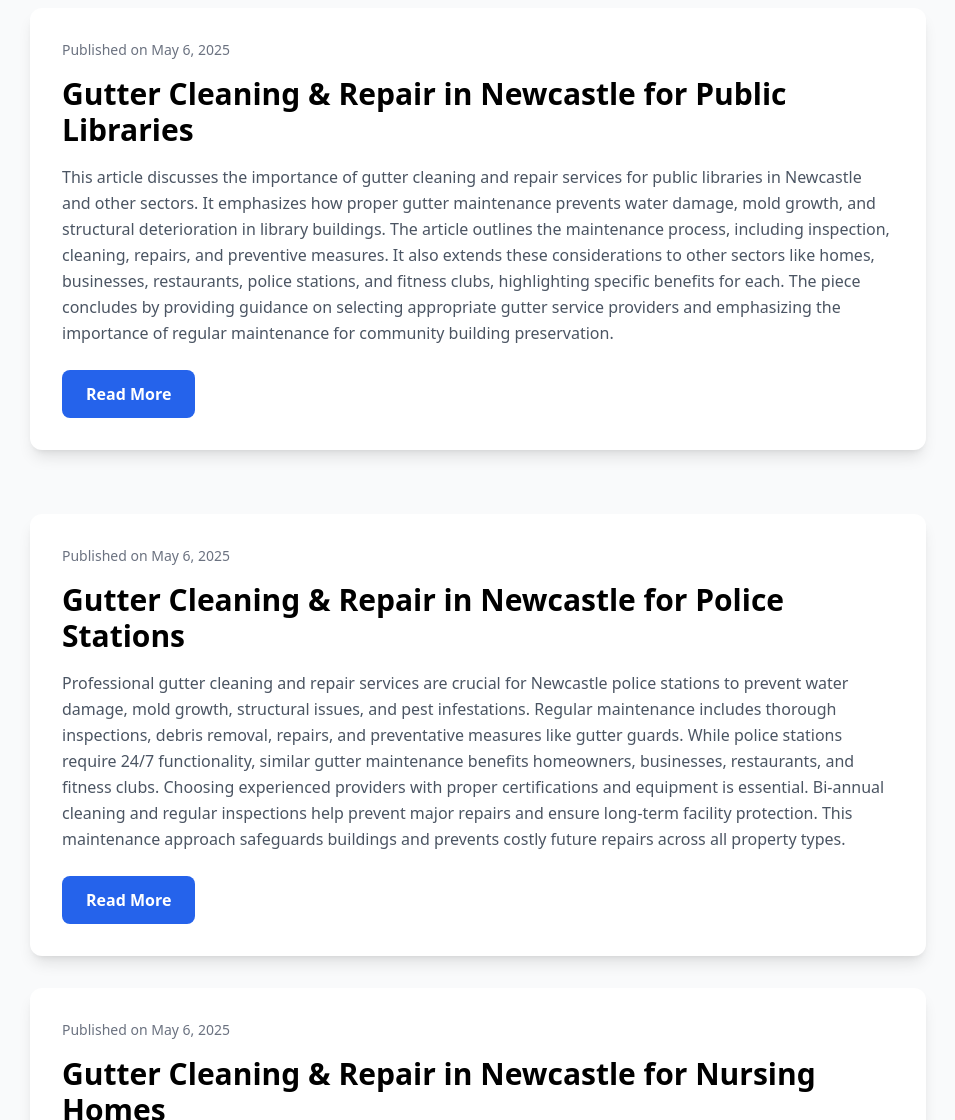
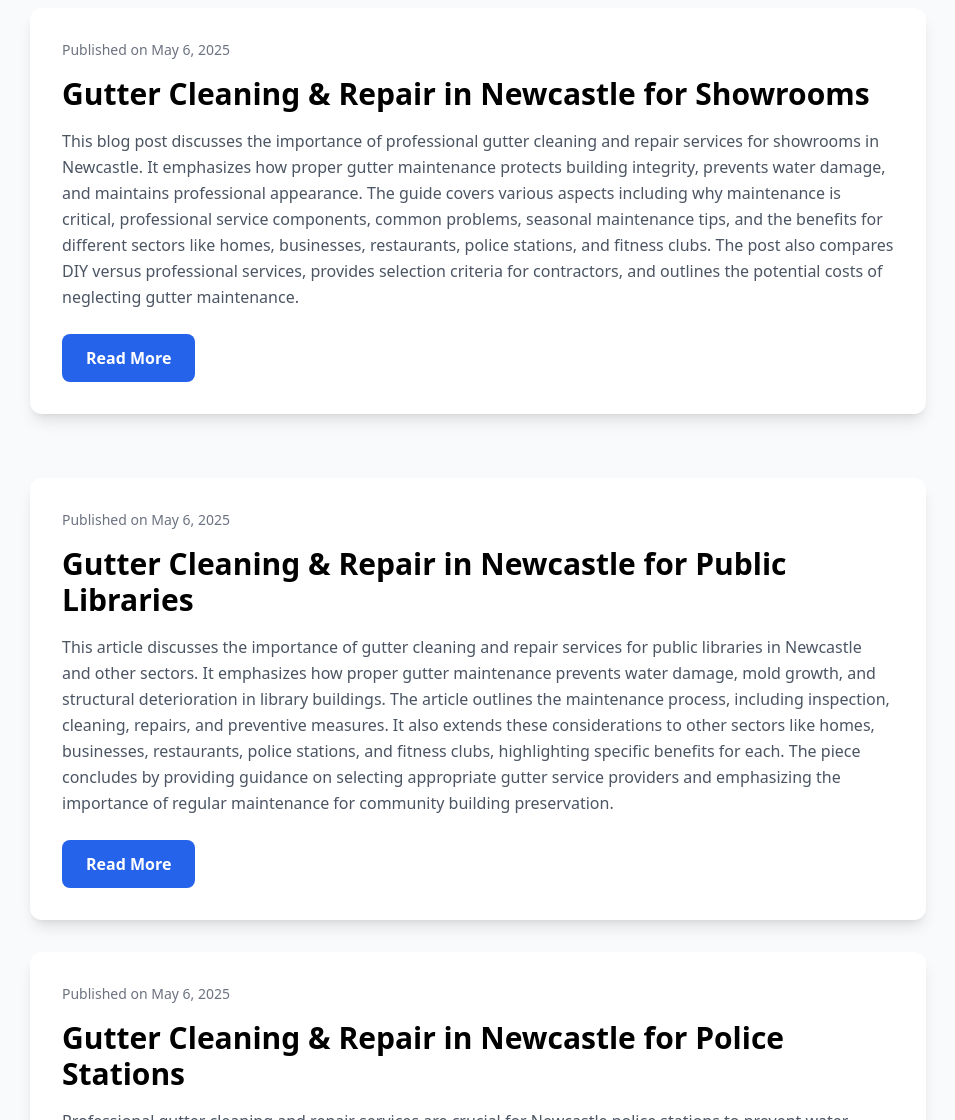
Before and after one commit to briansavic/roofing-newcastle--say-goodbye-to-leaky-roofs-2025-05-05-t59rr, a plain HTML site: page blog.html in a window 1280 px wide. Shown: the part 380-1500 px from the top of the page, without its empty margins (162-1117 px from the left). Drawn offline with nearby package versions, Linux system fonts and the light colour scheme.

Commit message:
Update blog listing with gutter-cleaning-repair-in-newcastle-for-showrooms-20250506-jw5.html

```diff
--- a/blog.html
+++ b/blog.html
@@ -31,14 +31,21 @@
             <div class="max-w-4xl mx-auto mb-16">
                 <div class="bg-white p-8 rounded-xl shadow-lg hover:shadow-xl transition duration-300">
                     <div class="text-sm text-gray-500 mb-4">Published on May 6, 2025</div>
-                    <h2 class="text-2xl md:text-3xl font-bold mb-4">Gutter Cleaning & Repair in Newcastle for Public Libraries</h2>
-                    <p class="text-gray-600 leading-relaxed mb-6">This article discusses the importance of gutter cleaning and repair services for public libraries in Newcastle and other sectors. It emphasizes how proper gutter maintenance prevents water damage, mold growth, and structural deterioration in library buildings. The article outlines the maintenance process, including inspection, cleaning, repairs, and preventive measures. It also extends these considerations to other sectors like homes, businesses, restaurants, police stations, and fitness clubs, highlighting specific benefits for each. The piece concludes by providing guidance on selecting appropriate gutter service providers and emphasizing the importance of regular maintenance for community building preservation.</p>
-                    <a href="https://briansavic.github.io/roofing-newcastle--say-goodbye-to-leaky-roofs-2025-05-05-t59rr/blog/gutter-cleaning-repair-in-newcastle-for-public-libraries-20250506-5u7.html" class="inline-block bg-blue-600 hover:bg-blue-700 text-white font-semibold px-6 py-3 rounded-lg transform hover:scale-105 transition duration-300">Read More</a>
+                    <h2 class="text-2xl md:text-3xl font-bold mb-4">Gutter Cleaning & Repair in Newcastle for Showrooms</h2>
+                    <p class="text-gray-600 leading-relaxed mb-6">This blog post discusses the importance of professional gutter cleaning and repair services for showrooms in Newcastle. It emphasizes how proper gutter maintenance protects building integrity, prevents water damage, and maintains professional appearance. The guide covers various aspects including why maintenance is critical, professional service components, common problems, seasonal maintenance tips, and the benefits for different sectors like homes, businesses, restaurants, police stations, and fitness clubs. The post also compares DIY versus professional services, provides selection criteria for contractors, and outlines the potential costs of neglecting gutter maintenance.</p>
+                    <a href="https://briansavic.github.io/roofing-newcastle--say-goodbye-to-leaky-roofs-2025-05-05-t59rr/blog/gutter-cleaning-repair-in-newcastle-for-showrooms-20250506-jw5.html" class="inline-block bg-blue-600 hover:bg-blue-700 text-white font-semibold px-6 py-3 rounded-lg transform hover:scale-105 transition duration-300">Read More</a>
                 </div>
             </div>
 
             <!-- Regular Blog Posts -->
             <div class="grid grid-cols-1 gap-8 max-w-4xl mx-auto">
+                <div class="bg-white p-8 rounded-xl shadow-lg hover:shadow-xl transition duration-300">
+                    <div class="text-sm text-gray-500 mb-4">Published on May 6, 2025</div>
+                    <h2 class="text-2xl md:text-3xl font-bold mb-4">Gutter Cleaning & Repair in Newcastle for Public Libraries</h2>
+                    <p class="text-gray-600 leading-relaxed mb-6">This article discusses the importance of gutter cleaning and repair services for public libraries in Newcastle and other sectors. It emphasizes how proper gutter maintenance prevents water damage, mold growth, and structural deterioration in library buildings. The article outlines the maintenance process, including inspection, cleaning, repairs, and preventive measures. It also extends these considerations to other sectors like homes, businesses, restaurants, police stations, and fitness clubs, highlighting specific benefits for each. The piece concludes by providing guidance on selecting appropriate gutter service providers and emphasizing the importance of regular maintenance for community building preservation.</p>
+                    <a href="https://briansavic.github.io/roofing-newcastle--say-goodbye-to-leaky-roofs-2025-05-05-t59rr/blog/gutter-cleaning-repair-in-newcastle-for-public-libraries-20250506-5u7.html" class="inline-block bg-blue-600 hover:bg-blue-700 text-white font-semibold px-6 py-3 rounded-lg transform hover:scale-105 transition duration-300">Read More</a>
+                </div>
+
                 <div class="bg-white p-8 rounded-xl shadow-lg hover:shadow-xl transition duration-300">
                     <div class="text-sm text-gray-500 mb-4">Published on May 6, 2025</div>
                     <h2 class="text-2xl md:text-3xl font-bold mb-4">Gutter Cleaning & Repair in Newcastle for Police Stations</h2>
```
